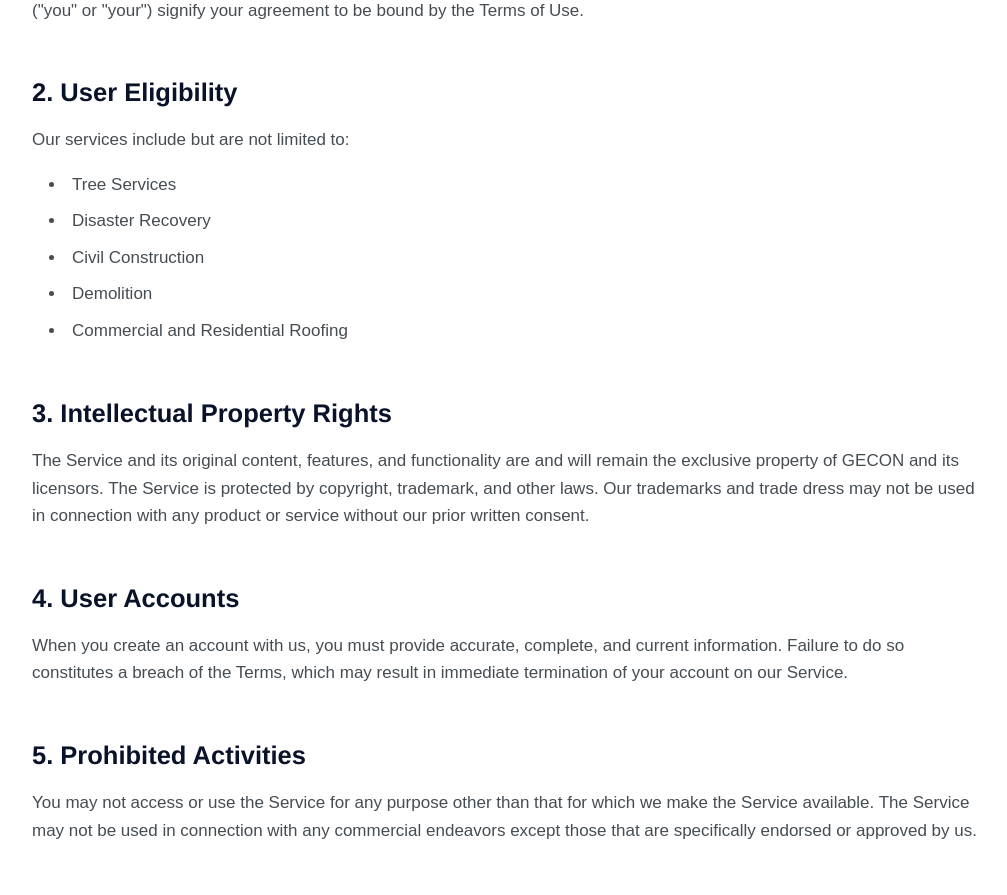
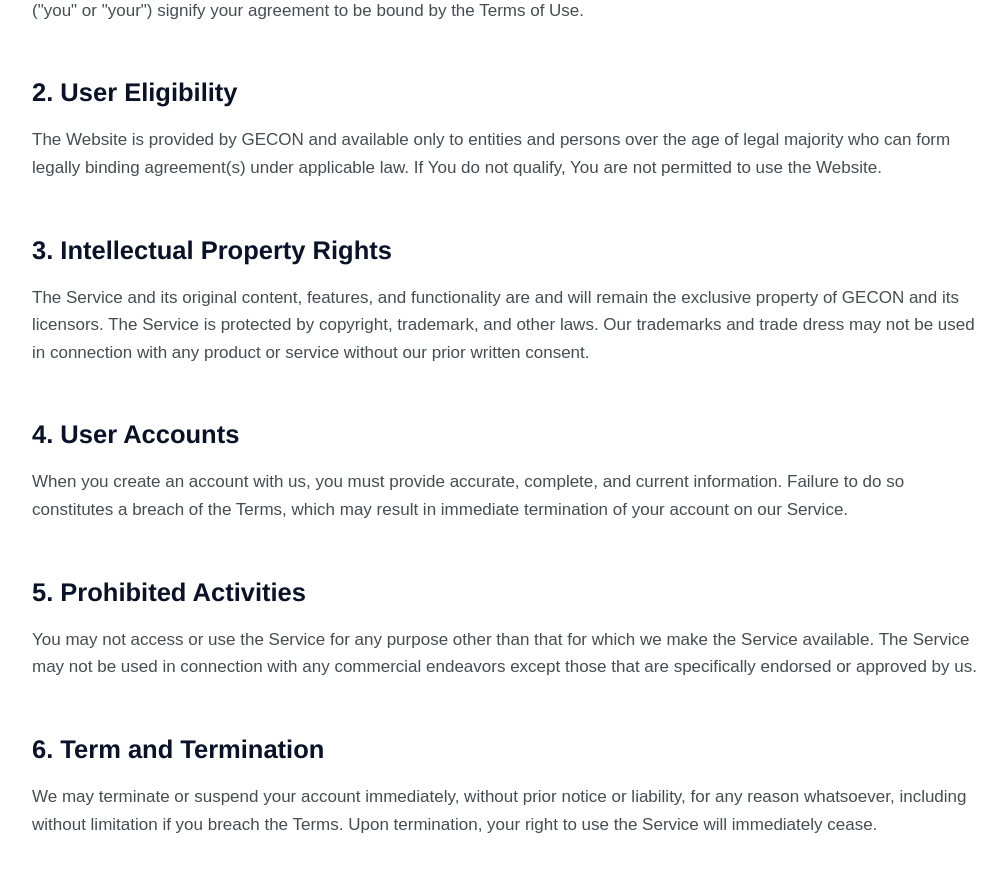
Before and after one commit to P0werK00kie/gecon, a React (Vite) app: page /terms in a window 1280 px wide. Shown: the part 980-1875 px from the top of the page, without its empty margins (132-1139 px from the left). Built offline with nearby package versions, Linux system fonts and the light colour scheme.

Commit message:
Updated Terms.tsx

```diff
--- a/src/pages/Terms.tsx
+++ b/src/pages/Terms.tsx
@@ -53,15 +53,8 @@ const Terms = () => {
               <h2 className="text-2xl font-bold mb-4 text-[#0A122A]">2. User Eligibility</h2>
               <div className="prose max-w-none">
                 <p className="text-[#454d53] leading-relaxed mb-4">
-                  Our services include but are not limited to:
+The Website is provided by GECON and available only to entities and persons over the age of legal majority who can form legally binding agreement(s) under applicable law. If You do not qualify, You are not permitted to use the Website.
                 </p>
-                <ul className="list-disc list-inside text-[#454d53] space-y-2 ml-4">
-                  <li>Tree Services</li>
-                  <li>Disaster Recovery</li>
-                  <li>Civil Construction</li>
-                  <li>Demolition</li>
-                  <li>Commercial and Residential Roofing</li>
-                </ul>
               </div>
             </section>
 
```
